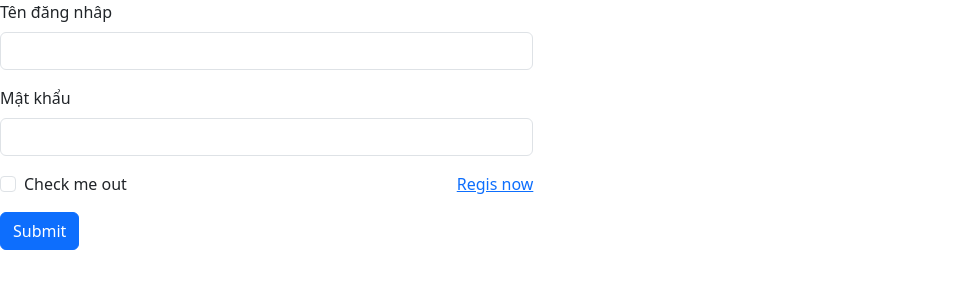
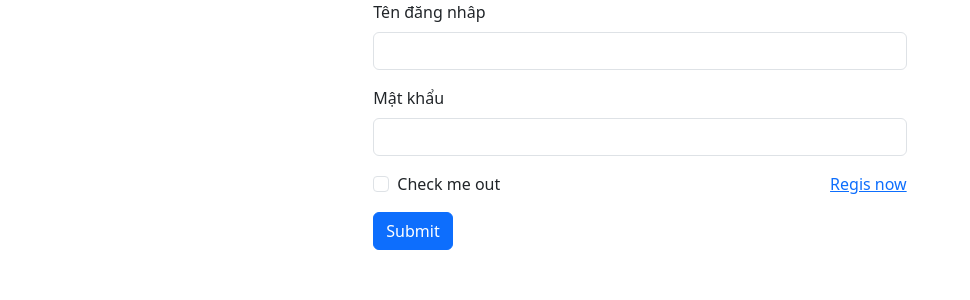
Before and after one commit to viethrk/module2_project, a React (Create React App) app: page /admin in a window 1280 px wide. Shown: the top 300 px of the page, without its empty margins (0-970 px from the left). Built offline with nearby package versions, Linux system fonts and the light colour scheme.

Commit message:
commit redux

```diff
--- a/package.json
+++ b/package.json
@@ -3,6 +3,7 @@
   "version": "0.1.0",
   "private": true,
   "dependencies": {
+    "@reduxjs/toolkit": "^1.9.7",
     "@testing-library/jest-dom": "^5.17.0",
     "@testing-library/react": "^13.4.0",
     "@testing-library/user-event": "^13.5.0",
@@ -10,8 +11,10 @@
     "react": "^18.2.0",
     "react-bootstrap": "^2.9.1",
     "react-dom": "^18.2.0",
+    "react-redux": "^8.1.3",
     "react-router-dom": "^6.18.0",
     "react-scripts": "^5.0.1",
+    "redux": "^4.2.1",
     "web-vitals": "^2.1.4"
   },
   "scripts": {
--- a/src/App.js
+++ b/src/App.js
@@ -2,14 +2,18 @@ import logo from "./logo.svg";
 import "./App.css";
 import "bootstrap/dist/css/bootstrap.min.css";
 import RouteComponent from "./routes/routes";
-import HeaderComponent from "./components/organisms/header";
-import MenuContextComponent from "./contexts/menu-context";
 
 function App() {
   return (
-    <MenuContextComponent>
+    <div
+      style={{
+        display: "flex",
+        justifyContent: "center",
+        alignItems: "center",
+      }}
+    >
       <RouteComponent />
-    </MenuContextComponent>
+    </div>
   );
 }
 
--- a/src/components/molecules/private-route.js
+++ b/src/components/molecules/private-route.js
@@ -1,12 +1,10 @@
-import { useContext } from "react";
 import { Navigate, Outlet } from "react-router-dom";
-import { MenuContext } from "../../contexts/define-context";
 import AdminRoute from "../../routes/admin-route";
 import { MENU_URL } from "../../constants/commont-const";
+import { useSelector } from "react-redux";
 
 const Private = () => {
-  const menu = useContext(MenuContext);
-  const { isLogin } = menu;
+  const isLogin = useSelector((state) => state.isLoginState);
 
   return isLogin ? <AdminRoute /> : <Navigate to={MENU_URL.ADMIN.LOGIN} />;
 };
--- a/src/pages/site-customer/auth/login.js
+++ b/src/pages/site-customer/auth/login.js
@@ -1,16 +1,15 @@
-import { useContext } from "react";
 import FormLoginComponent from "../../../components/molecules/form-login/form-login";
-import { MenuContext } from "../../../contexts/define-context";
-import { MENU_URL } from "../../../constants/commont-const";
-import { useNavigate } from "react-router-dom";
+import { Navigate, useNavigate } from "react-router-dom";
+import { useDispatch, useSelector } from "react-redux";
+import { isLogined } from "../../../redux/reducer/login-reducer";
 
 const LoginComponent = (props) => {
-  const menu = useContext(MenuContext);
-  const { setIsLogin } = menu;
+  const isLogin = useSelector((state) => state.isLoginState);
+  const dispath = useDispatch();
   const navigate = useNavigate();
   const login = (userName, pass) => {
     // kiem tra logic login
-    setIsLogin(true);
+    dispath(isLogined());
     navigate("/products");
     // Link to={}
     // NavLink to={}
@@ -18,6 +17,9 @@ const LoginComponent = (props) => {
 
   const regis = () => {};
 
+  if (isLogin) {
+    return <Navigate to="/products" />;
+  }
   return (
     <FormLoginComponent
       titleLogin="Tên đăng nhâp"
--- /dev/null
+++ b/src/redux/reducer/login-reducer.js
@@ -0,0 +1,14 @@
+import { createSlice } from "@reduxjs/toolkit";
+
+const loginReducer = createSlice({
+  name: "check login status",
+  initialState: false,
+  reducers: {
+    isLogined: () => {
+      return true;
+    },
+  },
+});
+
+export const { isLogined } = loginReducer.actions;
+export default loginReducer.reducer;
--- /dev/null
+++ b/src/redux/store.js
@@ -0,0 +1,8 @@
+import { configureStore } from "@reduxjs/toolkit";
+import loginReducer from "./reducer/login-reducer";
+
+export default configureStore({
+  reducer: {
+    isLoginState: loginReducer,
+  },
+});
```
Also changed, not shown: src/index.js (+10 -8 lines), 1 other file (tests, documents, lock files or other folders).
